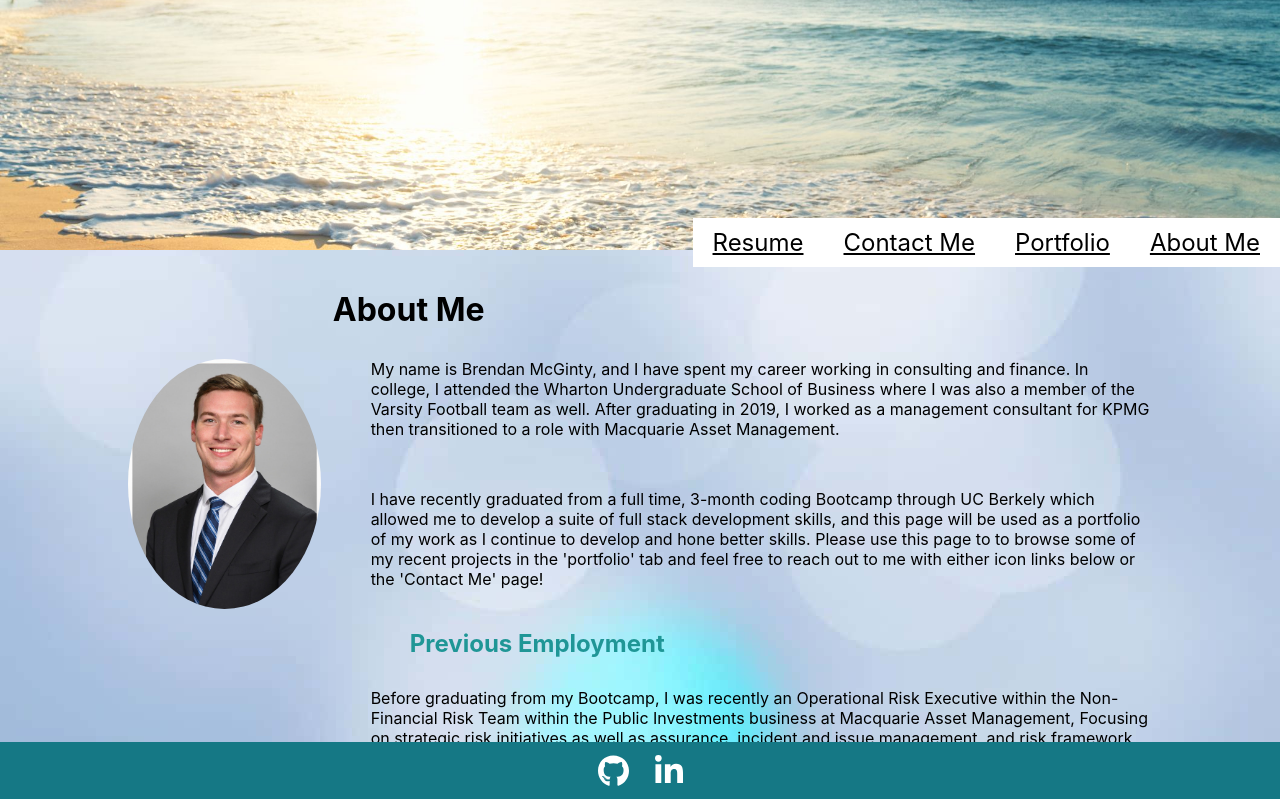
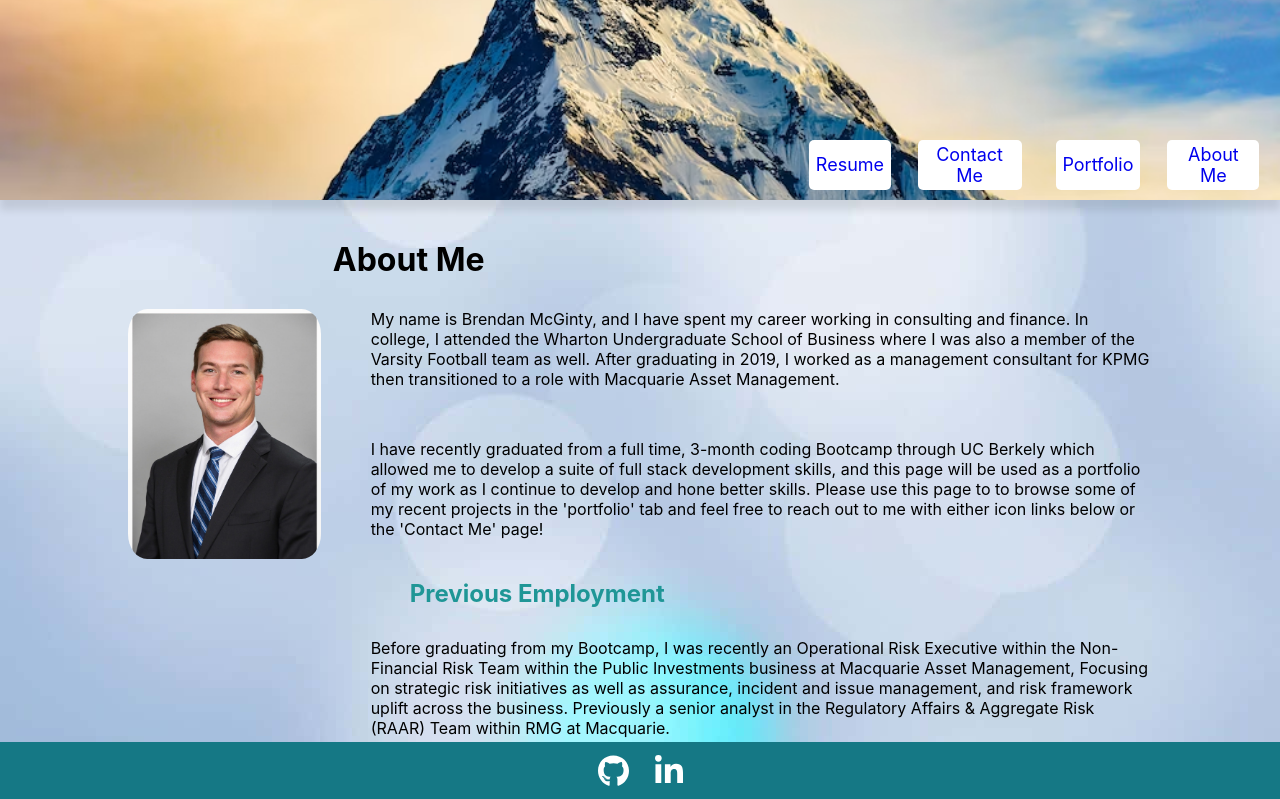
Before and after one commit to mcgintyb14/Development-Portfolio, a React (Create React App) app: page /aboutme in a window 1280 px wide. Shown: the top 799 px of the page. Built offline with nearby package versions, Linux system fonts and the light colour scheme.

Commit message:
more edits made to the header list items

```diff
--- a/src/components/Header/index.jsx
+++ b/src/components/Header/index.jsx
@@ -4,10 +4,10 @@ import { Link } from 'react-router-dom';
 function Header() {
   // Define the background image style
   const headerStyle = {
-    backgroundImage: `url('/beach-quotes-1559667853.jpg')`, // Use a relative path
+    backgroundImage: `url('/photo-1589802829985-817e51171b92.avif')`, // Use a relative path
     backgroundSize: 'cover',
     backgroundPosition: 'center',
-    height: '250px', // Adjust the height as needed
+    height: '200px', // Adjust the height as needed
     display: 'flex',
     flexDirection: 'row',
     alignItems: 'center',
@@ -15,26 +15,33 @@ function Header() {
     color: 'white',
     textAlign: 'center',
     fontSize: '24px',
+    boxShadow: '0px 10px 8px rgba(0, 0, 0, 0.1)', // Add box shadow below the header
   };
 
   // Define the style for the list
   const listStyle = {
     display: 'flex',
     flexDirection: 'row',
-    justifyContent: 'space-around',
-    backgroundColor: 'white',
     listStyleType: 'none', // Remove bullets
     padding: 0, // Remove default padding
-    marginTop: '40%', // Remove default margin
-    height: '100%',
+    marginTop: '27%', // Remove default margin
+    position: 'relative',
   };
 
   // Define the style for the list items
   const listItemStyle = {
-    margin: '0 10px', // Add spacing between list items
+    margin: '0 10px', // Add spacing between list items horizontally
+    marginRight: '10px', // Add 10px of space between list items horizontally
     backgroundColor: 'white',
     padding: '10px', // Adjust padding as needed
     borderRadius: '5px', // Add border radius for rounded corners
+    textDecoration: 'none', // Remove underlines from links
+    fontSize: '18px', // Set font size to 18px
+    width: '75%', // Reduce width by 25%
+    height: '50px', // Set fixed height for all list items
+    display: 'flex',
+    justifyContent: 'center',
+    alignItems: 'center', // Center the text vertically
   };
 
   // Define the style for the active link
@@ -47,26 +54,26 @@ function Header() {
     <header style={headerStyle}>
       <nav>
         <ul style={listStyle}>
-          <li style={listItemStyle}>
-            <Link to="/resume" style={{ color: 'black' }} activeStyle={activeLinkStyle}>
+          <Link to="/resume" style={{ textDecoration: 'none' }}>
+            <li style={listItemStyle} activeStyle={activeLinkStyle}>
               Resume
-            </Link>
-          </li>
-          <li style={listItemStyle}>
-            <Link to="/contactme" style={{ color: 'black' }} activeStyle={activeLinkStyle}>
+            </li>
+          </Link>
+          <Link to="/contactme" style={{ textDecoration: 'none' }}>
+            <li style={listItemStyle} activeStyle={activeLinkStyle}>
               Contact Me
-            </Link>
-          </li>
-          <li style={listItemStyle}>
-            <Link to="/portfolio" style={{ color: 'black' }} activeStyle={activeLinkStyle}>
+            </li>
+          </Link>
+          <Link to="/portfolio" style={{ textDecoration: 'none' }}>
+            <li style={listItemStyle} activeStyle={activeLinkStyle}>
               Portfolio
-            </Link>
-          </li>
-          <li style={listItemStyle}>
-            <Link to="/aboutme" style={{ color: 'black' }} activeStyle={activeLinkStyle}>
+            </li>
+          </Link>
+          <Link to="/aboutme" style={{ textDecoration: 'none' }}>
+            <li style={listItemStyle} activeStyle={activeLinkStyle}>
               About Me
-            </Link>
-          </li>
+            </li>
+          </Link>
         </ul>
       </nav>
     </header>
--- a/src/components/Pages/aboutme.jsx
+++ b/src/components/Pages/aboutme.jsx
@@ -5,19 +5,36 @@ import headshot from "../../../public/headshot.jpg"; // Import the headshot imag
 function AboutMe() {
   return (
     <div
-      style={{ width: "80%", margin: "auto", position: "relative"}}
+      style={{
+        width: "80%",
+        margin: "auto",
+        position: "relative",
+        height: "100vh",
+      }}
       id="bio"
     >
-      <h1 style={{ position: 'relative', left: '20%', marginBottom: '30px',  marginTop: '40px'}}> About Me </h1>
+      <h1
+        style={{
+          position: "relative",
+          left: "20%",
+          marginBottom: "30px",
+          marginTop: "40px",
+        }}
+      >
+        {" "}
+        About Me{" "}
+      </h1>
       <div style={{ display: "flex", alignItems: "flex-start" }}>
         <img
           src={headshot}
-          alt="My Profile"
+          alt="My Headshot"
           style={{
             width: "250px",
             height: "250px",
-            borderRadius: "55%",
+            borderRadius: "10%",
             marginRight: "50px",
+            objectFit: "cover", // Ensure the image covers the entire container
+            objectPosition: "center", // Center the image within the container
           }}
         />
         <div>
@@ -30,37 +47,48 @@ function AboutMe() {
             Macquarie Asset Management.
           </p>
           <p>
-            I have recently graduated from a full time, 3-month coding Bootcamp through
-            UC Berkely which allowed me to develop a suite of full stack development skills, and
-            this page will be used as a portfolio of my work as I continue to
-            develop and hone better skills. Please use this page to to browse some of my recent projects in the 'portfolio'
-            tab and feel free to reach out to me with either icon links below or the 'Contact Me' page!{" "}
+            I have recently graduated from a full time, 3-month coding Bootcamp
+            through UC Berkely which allowed me to develop a suite of full stack
+            development skills, and this page will be used as a portfolio of my
+            work as I continue to develop and hone better skills. Please use
+            this page to to browse some of my recent projects in the 'portfolio'
+            tab and feel free to reach out to me with either icon links below or
+            the 'Contact Me' page!{" "}
           </p>
-          <h2 style={{ position: 'relative', left: '5%', marginBottom: '30px', marginTop: '40px', color: ' rgb(31, 150, 150)'}}>
+          <h2
+            style={{
+              position: "relative",
+              left: "5%",
+              marginBottom: "30px",
+              marginTop: "40px",
+              color: " rgb(31, 150, 150)",
+            }}
+          >
             Previous Employment
           </h2>
           <p>
-            Before graduating from my Bootcamp, I was recently an Operational Risk Executive within the Non-Financial Risk Team within the Public
+            Before graduating from my Bootcamp, I was recently an Operational
+            Risk Executive within the Non-Financial Risk Team within the Public
             Investments business at Macquarie Asset Management, Focusing on
             strategic risk initiatives as well as assurance, incident and issue
             management, and risk framework uplift across the business.
             Previously a senior analyst in the Regulatory Affairs & Aggregate
             Risk (RAAR) Team within RMG at Macquarie.
-            </p>
-            <br></br>
-            <p>
-            I am experienced in business
-            as well as risk advisory; including operational risk, financial risk, and
-            extensive RCSA experience. I Graduated in May 2019 from Wharton’s
-            Undergraduate School of Business with a concentration in Management.
-            Recruited to play Varsity Football at the University of Pennsylvania
-            and played for two years before suffering an injury and being
-            offered to stay on as a Student Coach for the remaining two years.
-            Professional experience leading risk management and marketing
-            efforts in large financial, pharmaceutical, and consulting firms.
-            Strengths include outstanding leadership skills, quickly developing
-            strong client and team relationships, excellent communication, and
-            driving superior results.
+          </p>
+          <br></br>
+          <p>
+            I am experienced in business as well as risk advisory; including
+            operational risk, financial risk, and extensive RCSA experience. I
+            Graduated in May 2019 from Wharton’s Undergraduate School of
+            Business with a concentration in Management. Recruited to play
+            Varsity Football at the University of Pennsylvania and played for
+            two years before suffering an injury and being offered to stay on as
+            a Student Coach for the remaining two years. Professional experience
+            leading risk management and marketing efforts in large financial,
+            pharmaceutical, and consulting firms. Strengths include outstanding
+            leadership skills, quickly developing strong client and team
+            relationships, excellent communication, and driving superior
+            results.
           </p>
         </div>
       </div>
```
Also changed, not shown: public/dark-background.webp (added), public/futuristic.webp (added).
